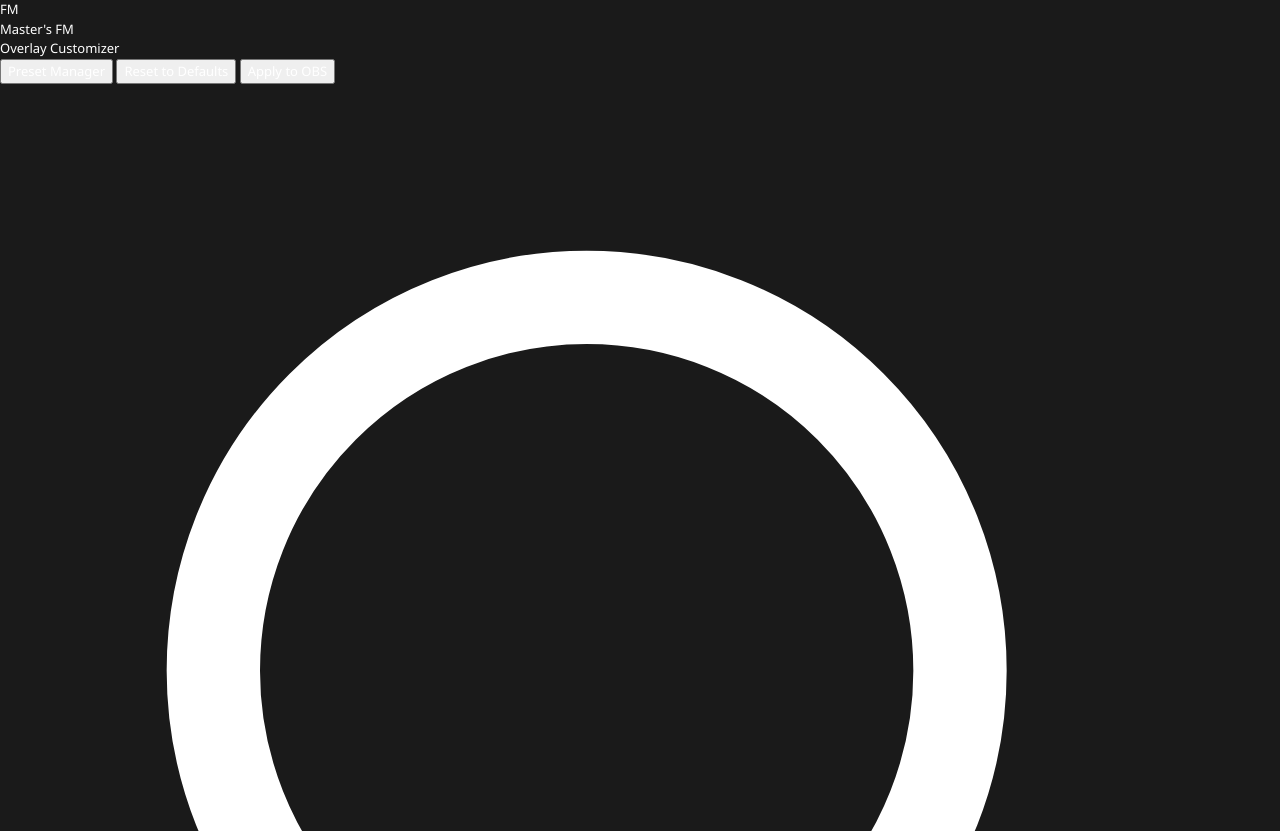
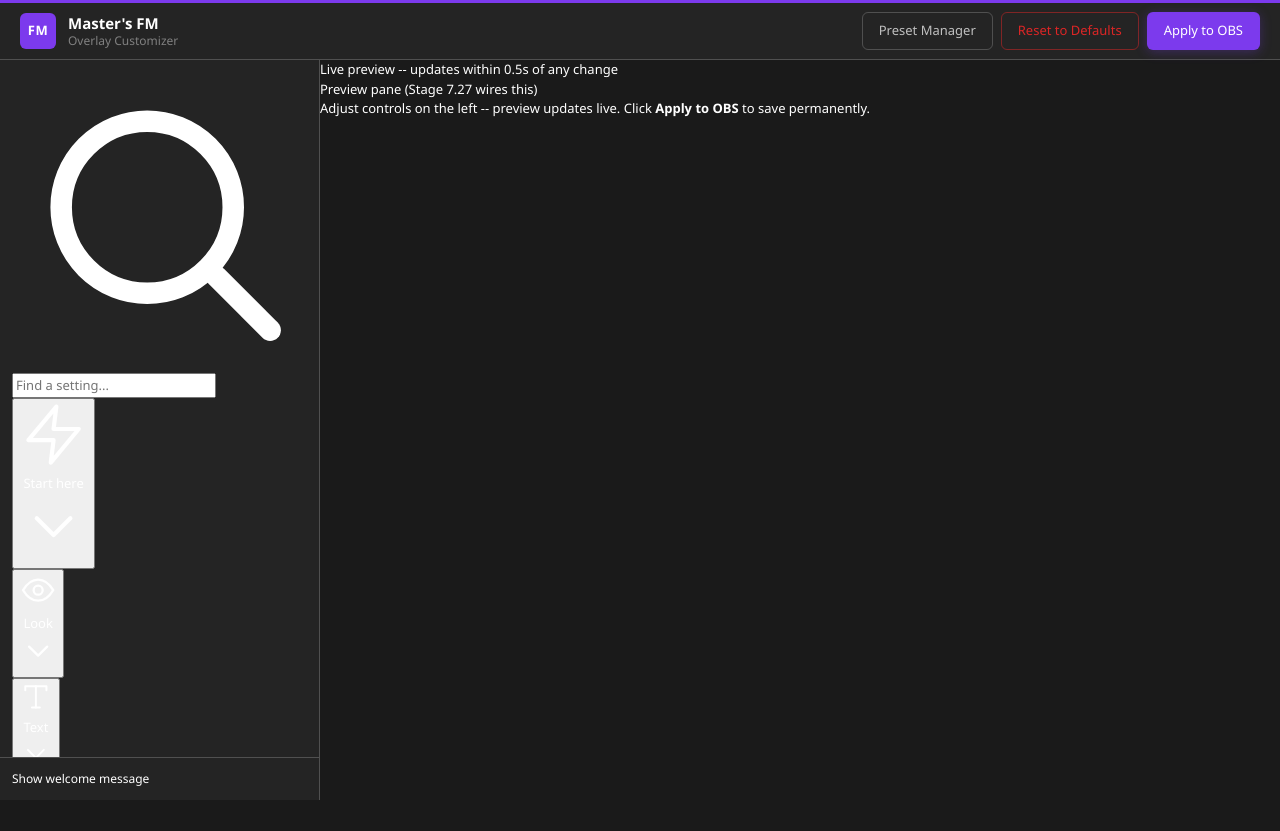
Before and after one commit to MasterShadex/Masters-FM, a website: page src/customize_v2.html in a window 1280 px wide. Shown: the top 831 px of the page. After the commit the page ends 800 px from the top, so only its background shows below. Drawn offline with Linux system fonts and the light colour scheme.

Commit message:
Stage 7.26: STEP 3 -- layout + top bar + button styles
CSS Section 3: layout
- .layout: CSS grid 320px sidebar + 1fr preview pane; height calc(100vh - 60px)
- .sidebar: var(--c-surface) bg, 1px var(--c-border) right edge; flex column
- .sidebar-scroll: flex:1 + overflow-y auto + var(--s-3) padding
- .sidebar-footer: 1px top border + var(--s-3) padding + small font
- .preview-pane: var(--c-bg) (slightly darker than sidebar); flex column

CSS Section 4: top bar + buttons
- .top-bar: 60px tall, var(--c-surface) bg, 1px bottom border, 3px accent
  line at very top (Stage 7.17/7.21/7.24 signature carry), z-index 10
- .brand-icon: 36x36 square, var(--c-accent) bg, white "FM" bold
- .brand-name: 15px SemiBold pure white
- .brand-sub: 12px tertiary grey
- .btn base: var(--s-2) var(--s-4) padding, var(--r-md) radius, --f-size-md
  --f-weight-medium, transition all 4 properties via var(--m-dur-fast)
  var(--m-ease-out), :active scale(0.97), :disabled opacity 0.4
- .btn-primary: var(--c-accent) bg with accent glow shadow; hover lifts
  to var(--c-accent-hover) + stronger shadow. THE LOUDEST top-bar action.
- .btn-ghost: transparent + var(--c-border) outline; hover lifts to
  var(--c-surface-elevated) bg + pure white text + stronger border
- .btn-danger-ghost: transparent + rgba(220,38,38,0.5) border + #dc2626
  text. Hover adds rgba(220,38,38,0.10) red wash + solid #dc2626 border.
  Text stays #dc2626 (Stage 7.24 lock: don't flip pale on hover).

Top bar visual hierarchy: Apply to OBS (loudest, accent glow) > Preset
Manager (neutral ghost) > Reset to Defaults (quietest red ghost). All
3 buttons use the same padding/radius/font for perfect alignment.

Per SE3: only src/customize_v2.html changed this commit.

```diff
--- a/src/customize_v2.html
+++ b/src/customize_v2.html
@@ -150,11 +150,167 @@
 
         /* ==========================================================================
            3. LAYOUT (top bar + sidebar + preview pane)
+           Grid layout: top bar 60px high; below it, 320px sidebar + fluid preview.
            ========================================================================== */
+        .layout {
+            display: grid;
+            grid-template-columns: 320px 1fr;
+            height: calc(100vh - 60px);   /* minus top bar */
+            overflow: hidden;
+        }
+
+        .sidebar {
+            background: var(--c-surface);
+            border-right: 1px solid var(--c-border);
+            display: flex;
+            flex-direction: column;
+            overflow: hidden;
+        }
+
+        .sidebar-scroll {
+            flex: 1;
+            overflow-y: auto;
+            padding: var(--s-3);
+        }
+
+        .sidebar-footer {
+            border-top: 1px solid var(--c-border);
+            padding: var(--s-3);
+            font-size: var(--f-size-sm);
+        }
+
+        .preview-pane {
+            background: var(--c-bg);
+            display: flex;
+            flex-direction: column;
+            overflow: hidden;
+        }
 
         /* ==========================================================================
            4. TOP BAR + BUTTONS
+           Top bar 60px tall, fixed at top, signature accent line at very top.
            ========================================================================== */
+        .top-bar {
+            height: 60px;
+            background: var(--c-surface);
+            border-bottom: 1px solid var(--c-border);
+            display: flex;
+            align-items: center;
+            justify-content: space-between;
+            padding: 0 var(--s-5);
+            /* Signature 3px accent line at the very top (Stage 7.17 / 7.21 / 7.24 carry) */
+            border-top: 3px solid var(--c-accent);
+            position: relative;
+            z-index: 10;
+        }
+
+        .brand {
+            display: flex;
+            align-items: center;
+            gap: var(--s-3);
+        }
+
+        .brand-icon {
+            width: 36px;
+            height: 36px;
+            background: var(--c-accent);
+            border-radius: var(--r-md);
+            display: flex;
+            align-items: center;
+            justify-content: center;
+            font-weight: var(--f-weight-bold);
+            font-size: var(--f-size-md);
+            color: #ffffff;
+            letter-spacing: 0.5px;
+        }
+
+        .brand-text {
+            display: flex;
+            flex-direction: column;
+            justify-content: center;
+            line-height: var(--f-leading-tight);
+        }
+
+        .brand-name {
+            font-size: var(--f-size-lg);
+            font-weight: var(--f-weight-semibold);
+            color: var(--c-text-primary);
+        }
+
+        .brand-sub {
+            font-size: var(--f-size-sm);
+            color: var(--c-text-tertiary);
+        }
+
+        .top-bar-actions {
+            display: flex;
+            align-items: center;
+            gap: var(--s-2);
+        }
+
+        /* Button base */
+        .btn {
+            padding: var(--s-2) var(--s-4);
+            border-radius: var(--r-md);
+            font-family: inherit;
+            font-size: var(--f-size-md);
+            font-weight: var(--f-weight-medium);
+            cursor: pointer;
+            border: 1px solid transparent;
+            background: transparent;
+            color: var(--c-text-primary);
+            transition: background var(--m-dur-fast) var(--m-ease-out),
+                        border-color var(--m-dur-fast) var(--m-ease-out),
+                        color var(--m-dur-fast) var(--m-ease-out),
+                        box-shadow var(--m-dur-fast) var(--m-ease-out),
+                        transform var(--m-dur-fast) var(--m-ease-out);
+            white-space: nowrap;
+            user-select: none;
+        }
+
+        .btn:active { transform: scale(0.97); }
+        .btn:disabled {
+            opacity: 0.4;
+            cursor: not-allowed;
+            pointer-events: none;
+        }
+
+        /* Primary: brand accent, the LOUDEST top-bar action */
+        .btn-primary {
+            background: var(--c-accent);
+            color: #ffffff;
+            box-shadow: 0 2px 12px rgba(124, 58, 237, 0.30);
+        }
+        .btn-primary:hover {
+            background: var(--c-accent-hover);
+            box-shadow: 0 4px 18px rgba(124, 58, 237, 0.40);
+        }
+
+        /* Ghost: neutral outlined for non-destructive secondary action */
+        .btn-ghost {
+            background: transparent;
+            color: var(--c-text-secondary);
+            border-color: var(--c-border);
+        }
+        .btn-ghost:hover {
+            background: var(--c-surface-elevated);
+            color: var(--c-text-primary);
+            border-color: var(--c-border-strong);
+        }
+
+        /* Danger-ghost: outlined red, destructive but visually quiet at rest
+           (Stage 7.24 palette: red-600 #dc2626 + rgba(220,38,38,0.5) border;
+           hover stays at #dc2626 instead of flipping pale) */
+        .btn-danger-ghost {
+            background: transparent;
+            color: var(--c-danger);
+            border-color: rgba(220, 38, 38, 0.5);
+        }
+        .btn-danger-ghost:hover {
+            background: var(--c-danger-hover);
+            border-color: var(--c-danger);
+            color: var(--c-danger);
+        }
 
         /* ==========================================================================
            5. WELCOME BANNER (Stage 7.21 carry; functional this stage)
```
